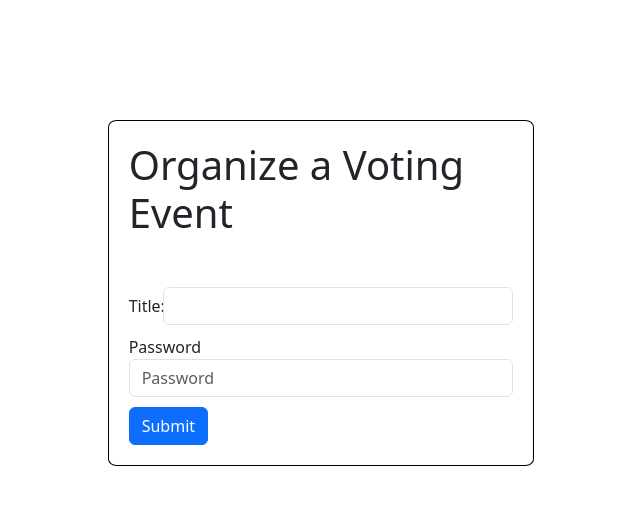
After one commit to KaranJoshi101/wevote, a Flask app: template templates/organize.html in a window 1280 px wide. The commit adds this page. Shown: the top 505 px of the page, without its empty margins (319-959 px from the left). Run offline with Flask 3, Linux system fonts and the light colour scheme; the template is opened without the code that fills it, so the values that code supplies are empty.

Commit message:
extra timepass

```diff
--- a/templates/index.html
+++ b/templates/index.html
@@ -30,6 +30,6 @@
           </div>
         </div>
       </nav>
-      <h3>This is home page for logo and other stuff. yay your are going to vote</h3>
+      <h3>This is home page for logo and other stuff. yay your are going to vote.alksdfjlsdkfhroejf;sddjjlvxnclhfjij</h3>
 </body>
 </html>
--- /dev/null
+++ b/templates/organize.html
@@ -0,0 +1,27 @@
+<!DOCTYPE html>
+<html lang="en">
+<head>
+    <meta charset="UTF-8">
+    <meta name="viewport" content="width=device-width, initial-scale=1.0">
+    <title>Organize</title>
+    <link href="https://cdn.jsdelivr.net/npm/bootstrap@5.3.3/dist/css/bootstrap.min.css" rel="stylesheet" integrity="sha384-QWTKZyjpPEjISv5WaRU9OFeRpok6YctnYmDr5pNlyT2bRjXh0JMhjY6hW+ALEwIH" crossorigin="anonymous">
+</head>
+<body style="display: flex; justify-content: center;">
+  <div class="container-sm col-lg-4 col-md-8 col-sm-12" style="margin-top: 120px; border: 0.5px solid black; padding: 20px 20px 20px 20px; border-radius: 2%;">
+  <h1 style="margin-bottom: 50px;">Organize a Voting Event</h1>
+    <form action="\organize" method="POST">
+        <div class="form-group row">
+            <label for="title" class="col-sm-1 col-form-label">Title: </label>
+            <div class="col-sm-11">
+              <input type="text" class="form-control" id="title">
+            </div>
+          </div>
+        <div class="form-group" style="margin-top: 10px;">
+          <label for="exampleInputPassword1">Password</label>
+          <input type="password" class="form-control" id="exampleInputPassword1" name="pass" placeholder="Password">
+        </div>
+        <button type="submit" class="btn btn-primary" style="margin-top: 10px;">Submit</button>
+      </form>
+    </div>
+</body>
+</html>
```
